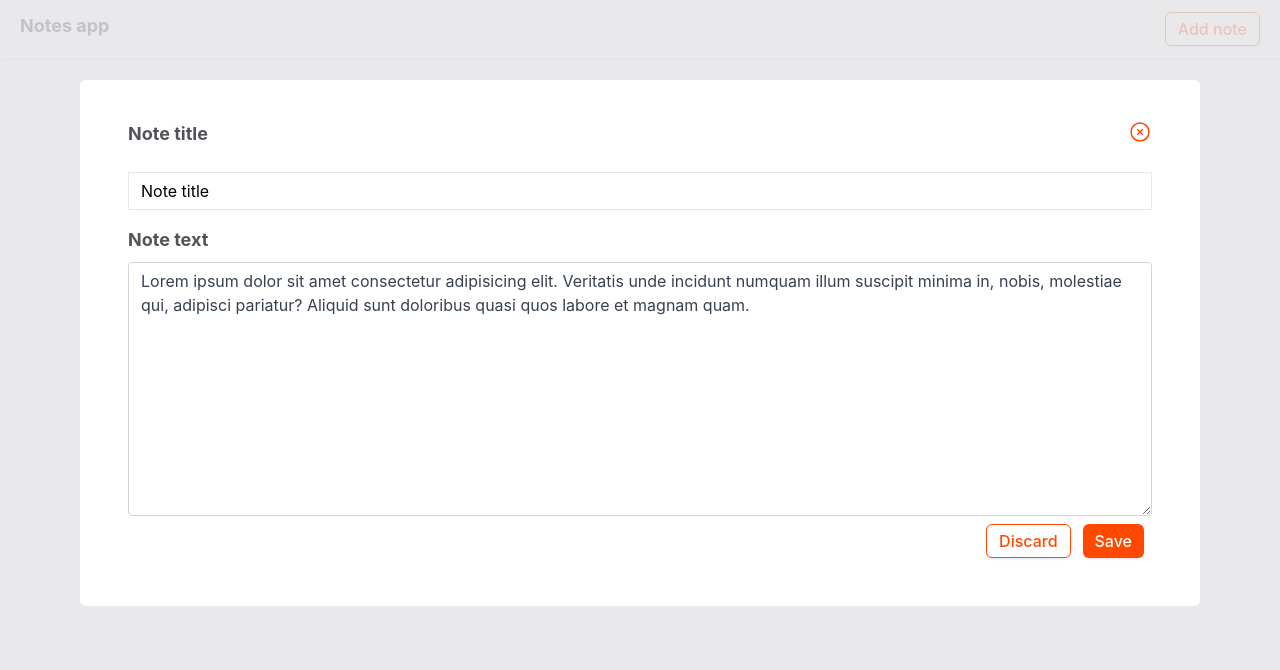
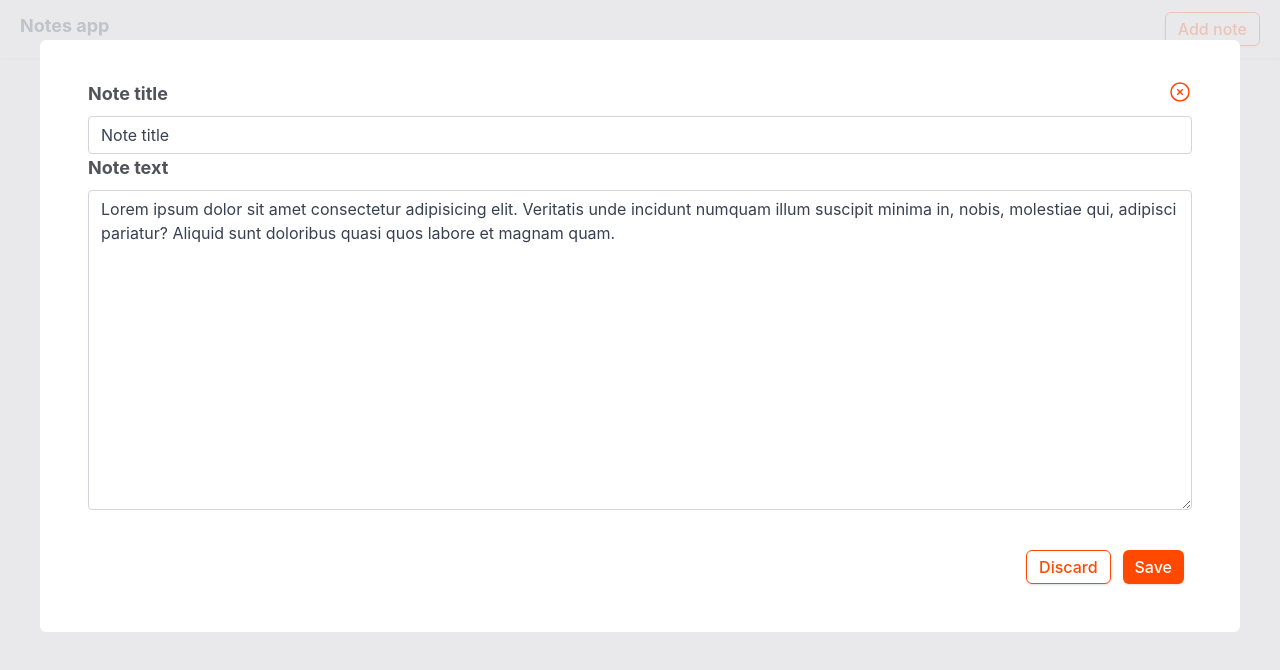
Before and after one commit to DorianBadel/biss-task, a React (Create React App) app: page / in a window 1280 px wide. Both pictures are taken after a click on the button "Add note". Shown: the top 670 px of the page. Built offline with nearby package versions, Linux system fonts and the light colour scheme.

Commit message:
Styling adjustments

```diff
--- a/src/components/Alert.tsx
+++ b/src/components/Alert.tsx
@@ -1,5 +1,6 @@
 import React from "react";
 import Button, { ButtonType } from "./Button";
+import * as tw from "../public/themes";
 
 function Alert({
   message,
@@ -15,11 +16,11 @@ function Alert({
   negativeClick: () => void;
 }) {
   return (
-    <div className="bg-zinc-200 bg-opacity-70 fixed inset-0 z-50   ">
-      <div className="flex pt-20 h-screen justify-center items-center">
-        <div className="flex-col justify-center min-w- bg-white py-10 px-12 rounded-md ">
-          <div className="text-zinc-600 mb-10 text-lg font-bold">{message}</div>
-          <div className="flex float-right gap-3">
+    <div className={tw.noteModalBackground}>
+      <div className={tw.alertCenter}>
+        <div className={tw.alertContainer}>
+          <div className={tw.noteLgText}>{message}</div>
+          <div className="pt-5 flex float-right gap-3">
             <Button
               callback={negativeClick}
               type={ButtonType.border}
--- a/src/components/Button.tsx
+++ b/src/components/Button.tsx
@@ -17,7 +17,7 @@ function Button({
   return type === ButtonType.regular ? (
     <button
       onClick={callback}
-      className="bg-primary hover:bg-secondary-regular text-white px-3 py-1 text-md font-medium rounded-md shadow"
+      className="transition bg-primary hover:bg-secondary-regular text-white px-3 py-1 text-md font-medium rounded-md shadow"
     >
       {" "}
       {text}{" "}
@@ -25,7 +25,7 @@ function Button({
   ) : (
     <button
       onClick={callback}
-      className="border border-primary hover:border-secondary-regular hover:text-secondary-regular text-primary px-3 py-1 text-md font-medium rounded-md shadow"
+      className="transition border border-primary hover:border-secondary-regular hover:shadow-xl text-primary px-3 py-1 text-md font-medium rounded-md shadow"
     >
       {" "}
       {text}
--- a/src/components/Note.tsx
+++ b/src/components/Note.tsx
@@ -2,6 +2,8 @@ import React, { useState } from "react";
 import Button, { ButtonType } from "./Button";
 import ReactMarkdown from "react-markdown";
 import { NoteT } from "../public/ContextProvider";
+import TWNoteWrapper from "./tailwindStyles/TWNotes";
+import * as tw from "../public/themes";
 
 export enum NoteType {
   editable,
@@ -51,30 +53,20 @@ function Note({
 
   return (
     <>
-      <div className="bg-zinc-200 bg-opacity-80 fixed inset-0 z-50">
-        <div className="flex pt-20 px-20 justify-center items-center">
-          <div className="flex-col min-w-full justify-center bg-white py-10 px-12 rounded-md ">
+      <TWNoteWrapper>
         <form>
           <div className="flex justify-between">
-                <label
-                  htmlFor="noteTitle"
-                  className="text-zinc-600 mb-2 text-lg font-bold"
-                >
-                  {type === NoteType.editable
-                    ? "Note title"
-                    : inputValues.title}
+            <label htmlFor="noteTitle" className={tw.noteLgText}>
+              {type === NoteType.editable ? "Note title" : inputValues.title}
             </label>
-                <div
-                  className="text-primary"
-                  onClick={() => actionOnCancel(false)}
-                >
+            <div className="text-primary" onClick={() => actionOnCancel(false)}>
               <svg
                 xmlns="http://www.w3.org/2000/svg"
                 fill="none"
                 viewBox="0 0 24 24"
                 strokeWidth={1.5}
                 stroke="currentColor"
-                    className="w-6 h-6 hover:stroke-secondary-hover hover:cursor-pointer transition"
+                className={tw.noteIcon}
               >
                 <path
                   strokeLinecap="round"
@@ -94,13 +86,10 @@ function Note({
                 name="noteTitle"
                 onChange={handleChange}
                 defaultValue={inputValues.title}
-                    className=" my-4 form-control block w-full px-3 py-1.5 text-base font-norma text-gray-70 bg-white bg-clip-paddin border border-solid border-gray-30 rounde transitio ease-in-ou m- focus:text-gray-700 focus:bg-white focus:border-primary focus:outline-none"
+                className={tw.noteFormInput}
               />
 
-                  <label
-                    htmlFor="noteText"
-                    className="text-zinc-600 mb-2 text-lg font-bold block"
-                  >
+              <label htmlFor="noteText" className={tw.noteLgText}>
                 Note text
               </label>
               <textarea
@@ -108,20 +97,20 @@ function Note({
                 name="noteText"
                 onChange={(e) => handleChange(e)}
                 placeholder={inputValues.text}
-                    rows={10}
+                rows={60}
                 defaultValue={inputValues.text}
-                    className="form-control block w-full px-3 py-1.5 text-base font-normal text-gray-700 bg-white bg-clip-padding border border-solid border-gray-300 rounded transition ease-in-out m-0 focus:text-gray-700 focus:bg-white focus:border-primary focus:outline-none"
+                className={tw.noteFormInput}
               />
             </div>
           ) : (
             <ReactMarkdown
-                  className="overflow-auto max-h-72"
+              className="overflow-auto max-h-96"
               children={inputValues.text}
             />
           )}
         </form>
 
-            <div className="flex justify-between p-2">
+        <div className="flex justify-between p-2 pt-10">
           {type === NoteType.preview ? (
             actionOnDelete ? (
               <Button
@@ -131,9 +120,7 @@ function Note({
               />
             ) : (
               <Button
-                    callback={() =>
-                      console.log("You forgot to add actionOnDelete")
-                    }
+                callback={() => console.log("You forgot to add actionOnDelete")}
                 type={ButtonType.border}
                 text="ADD actionOnDelete"
               />
@@ -154,9 +141,7 @@ function Note({
             />
           </div>
         </div>
-          </div>
-        </div>
-      </div>
+      </TWNoteWrapper>
     </>
   );
 }
--- a/src/components/NoteCard.tsx
+++ b/src/components/NoteCard.tsx
@@ -2,6 +2,7 @@ import React, { useState } from "react";
 import ReactMarkdown from "react-markdown";
 import NotePreview from "./NotePreview";
 import { NoteT } from "../public/ContextProvider";
+import * as tw from "../public/themes";
 
 const forbid = ["link"];
 function NoteCard({ note }: { note: NoteT }) {
@@ -14,11 +15,15 @@ function NoteCard({ note }: { note: NoteT }) {
       <div
         key={note.id}
         onClick={() => setIsOpen(true)}
-        className="group bg-secondary-regular rounded-lg p-5 shadow-md hover:bg-secondary-hover hover:cursor-pointer"
+        className={tw.noteCardContainer}
       >
-        <div className="aspect-w-1 aspect-h-1 w-full overflow-hidden max-h-40 rounded-lg  xl:aspect-w-7 xl:aspect-h-8">
-          <p className="mt-1 text-lg font-medium text-gray-900">{note.title}</p>
-          <ReactMarkdown children={note.text} disallowedElements={forbid} />
+        <div className={tw.noteCard}>
+          <p className={tw.noteXlText + " mb-2"}>{note.title}</p>
+          <ReactMarkdown
+            className={tw.noteMdText}
+            children={note.text}
+            disallowedElements={forbid}
+          />
         </div>
       </div>
     </>
--- a/src/components/NoteDisplay.tsx
+++ b/src/components/NoteDisplay.tsx
@@ -2,12 +2,13 @@ import React, { useContext } from "react";
 import NoteCard from "./NoteCard";
 
 import { NoteContext, NoteT } from "../public/ContextProvider";
+import * as tw from "../public/themes";
 
 function NoteDisplay() {
   const { ctNotes } = useContext(NoteContext);
   return (
-    <div className="mx-auto max-w-2xl py-10 px-4 sm:py-16 sm:px-6 lg:max-w-7xl lg:px-8">
-      <div className="grid grid-cols-1 gap-y-5 gap-x-6 sm:grid-cols-2 lg:grid-cols-3 xl:grid-cols-4 xl:gap-x-8">
+    <div className={tw.noteGridContainer}>
+      <div className={tw.noteGrid}>
         {ctNotes &&
           ctNotes.map(
             (note: NoteT) =>
--- a/src/components/NotePreview.tsx
+++ b/src/components/NotePreview.tsx
@@ -15,14 +15,13 @@ function NotePreview({
   const [isEditing, setIsEditing] = useState(false);
   const { ctNotes, setCtNotes } = useContext(NoteContext);
 
+  //ctNotes will always exist if the user gets to this component
   function onDeleteNote() {
-    if (setCtNotes && ctNotes) {
     setCtNotes(
-        ctNotes.filter((note: NoteT) => {
+      ctNotes!.filter((note: NoteT) => {
         return note.id !== thisNote.id;
       })
     );
-    } else console.log("At NotePreview line 27 - No context");
 
     setIsAlertOpen(false);
     callback(false);
@@ -34,21 +33,17 @@ function NotePreview({
   }
 
   function findIndexInArray() {
-    const a = ctNotes!.find((obj: NoteT) => obj.id === thisNote.id);
+    const noteInArray = ctNotes!.find((obj: NoteT) => obj.id === thisNote.id);
 
-    return ctNotes!.indexOf(a!);
-
-    //return cont.indexOf(cont.find((obj: NoteT) => obj.id === thisNote.id));
+    return ctNotes!.indexOf(noteInArray!);
   }
 
   function onConfirm(val: NoteT) {
-    if (ctNotes && setCtNotes) {
     const indexInArray = findIndexInArray();
     val.id = thisNote.id;
-      const fruits = ctNotes.slice();
+    const fruits = ctNotes!.slice();
     fruits.splice(indexInArray, 1, val);
     setCtNotes(fruits);
-    } else console.log("At NotePreview line 49 - No context");
 
     setIsEditing(false);
   }
--- /dev/null
+++ b/src/components/tailwindStyles/TWNotes.tsx
@@ -0,0 +1,14 @@
+import React from "react";
+import * as tw from "../../public/themes";
+
+function TWNoteWrapper({ children }: { children: React.ReactNode }) {
+  return (
+    <div className={tw.noteModalBackground}>
+      <div className={tw.noteModalCenter}>
+        <div className={tw.noteModalContainer}>{children}</div>
+      </div>
+    </div>
+  );
+}
+
+export default TWNoteWrapper;
--- /dev/null
+++ b/src/public/themes.tsx
@@ -0,0 +1,32 @@
+//Alert
+export const alertCenter = "flex pt-20 h-screen justify-center items-center";
+export const alertContainer =
+  "flex-col justify-center bg-white py-10 px-12 rounded-md ";
+
+//Grid
+export const noteGridContainer =
+  "mx-auto max-w-2xl py-10 px-8 sm:py-16 sm:px-12 md:max-w-7xl md:px-16 lg:px-20";
+export const noteGrid =
+  "grid grid-cols-1 gap-y-5 gap-x-6 sm:grid-cols-2 md:grid-cols-3 lg:grid-cols-4 lg:gap-x-6";
+
+//Note card
+export const noteCardContainer =
+  "rounded-lg p-5 shadow-lg border border-primary transition hover:shadow-xl hover:border-secondary-hover hover:bg-orange-50 hover:cursor-pointer";
+export const noteCard =
+  "w-full overflow-hidden max-h-80 rounded-lg  xl:aspect-w-7 xl:aspect-h-8";
+
+//Note popup
+export const noteModalBackground =
+  "bg-zinc-200 bg-opacity-80 fixed inset-0 z-50";
+export const noteModalCenter = "flex h-screen max-w-2x1 py-10 px-10";
+export const noteModalContainer =
+  "flex-col min-w-full h-max justify-center bg-white py-8 px-8 sm:px-12 sm:py-10 rounded-md ";
+
+//Text and icons
+export const noteMdText = "text-gray-900 mb-2 text-md block";
+export const noteLgText = "text-zinc-600 mb-2 text-lg font-bold block";
+export const noteXlText = "mt-1 text-xl font-medium text-gray-900 font-bold";
+export const noteFormInput =
+  "form-control block w-full max-h-80 px-3 py-1.5 text-base font-normal text-gray-700 bg-white bg-clip-padding border border-solid border-gray-300 rounded transition ease-in-out m-0 focus:text-gray-700 focus:bg-white focus:border-primary focus:outline-none";
+export const noteIcon =
+  " w-6 h-6 hover:stroke-secondary-hover hover:cursor-pointer transition";
--- a/tailwind.config.js
+++ b/tailwind.config.js
@@ -5,10 +5,10 @@ module.exports = {
   ],
   theme: {
     screens: {
-      'sm': '640px',
+      'sm': '540px',
       'md': '768px',
       'lg': '1080px',
-      '2xl': '1536px'
+      'xl': '1536px'
     },
     extend: {
       colors: {
@@ -17,7 +17,7 @@ module.exports = {
           regular: "#ff8800",
           hover: "#ff9900"
         }
-      }
+      },
     },
   },
   plugins: [],
```
Lines whose indentation alone changed are shown as unchanged.
